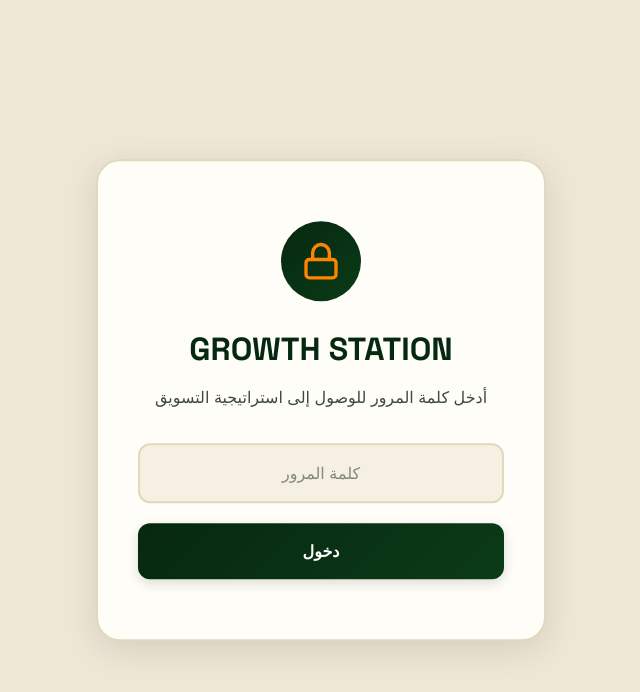
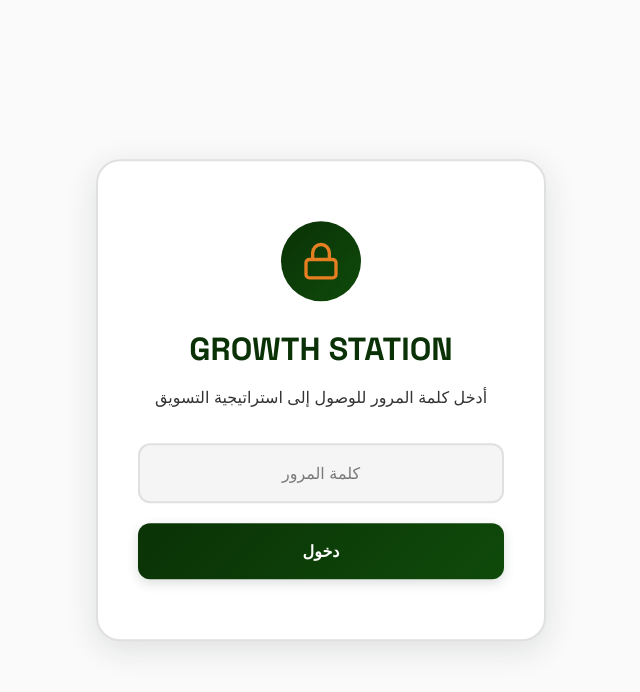
Before and after one commit to alinouh1/landingpage, a Next.js app in the folder landing-page/: page / in a window 1280 px wide. Shown: the top 692 px of the page, without its empty margins (352-992 px from the left). Built offline with nearby package versions, Linux system fonts and the light colour scheme.

Commit message:
style: update color scheme to orange (#e67e22) and green (#0a3206) with black and white

```diff
--- a/landing-page/app/playbook.css
+++ b/landing-page/app/playbook.css
@@ -1,16 +1,25 @@
 :root {
-  --bg: #EFE7D6;
-  --bg-soft: #F6F0E3;
-  --card: #FFFDF8;
-  --line: #E2D8BE;
-  --ink: #10241A;
-  --ink-soft: #3E4A40;
-  --ink-faint: #7C8579;
-  --green-900: #06280F;
-  --green-800: #0B3B18;
-  --green-700: #113F1B;
-  --orange: #FF8500;
-  --orange-soft: #FFE6C4;
+  --bg: #FAFAFA;
+  --bg-soft: #F5F5F5;
+  --card: #FFFFFF;
+  --line: #E0E0E0;
+  --ink: #000000;
+  --ink-soft: #333333;
+  --ink-faint: #666666;
+  --green-900: #0a3206;
+  --green-800: #0f4a0a;
+  --green-700: #145c0e;
+  --green-600: #1a6e12;
+  --green-500: #218016;
+  --green-400: #3c9e2f;
+  --green-300: #5bba4c;
+  --green-200: #7dd66b;
+  --green-100: #a5f090;
+  --green-50: #d1f9c5;
+  --orange: #e67e22;
+  --orange-soft: #f5cba7;
+  --orange-light: #fce5c4;
+  --orange-dark: #c5560f;
 }
 
 * {
```
